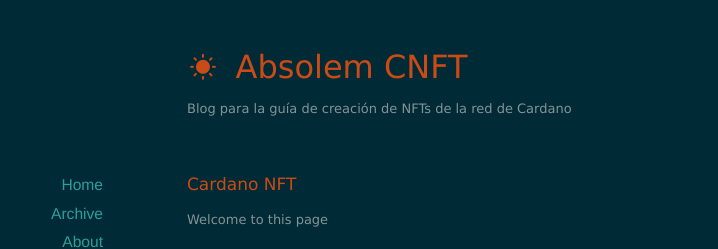
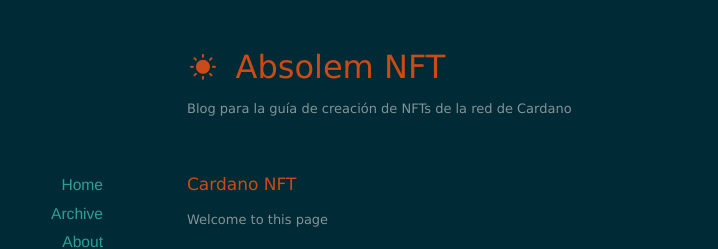
Before and after one commit to Makishima09/nft_absolem, a Jekyll site: the page built from index.html, in a window 1280 px wide. Shown: the top 249 px of the page, without its empty margins (203-921 px from the left). Built offline with Jekyll 4.4.1, drawn with Linux system fonts in a browser that asks for light colours; nearby versions of some CDN libraries; the list of posts is cut into pages by our own code.

Commit message:
Update default.html

```diff
--- a/_layouts/default.html
+++ b/_layouts/default.html
@@ -3,7 +3,7 @@
 <head>
 
   <meta charset="UTF-8">
-  <title>{{ page.title }}</title>
+  <title>Cardano NFT<!--{{ page.title }}--></title>
   <meta name="viewport" content="width=device-width">
 
   <!--[if lt IE 9]>
@@ -20,7 +20,7 @@
 
 
   <header id="header">
-    <h1><a href="/"><i class="icon-sun"></i> {{ site.name }}</a></h1>
+    <h1><a href="/"><i class="icon-sun"></i> Absolem NFT<!--{{ site.name }}--></a></h1>
     <p>{{ site.description }}</p>
   </header>
 
```
